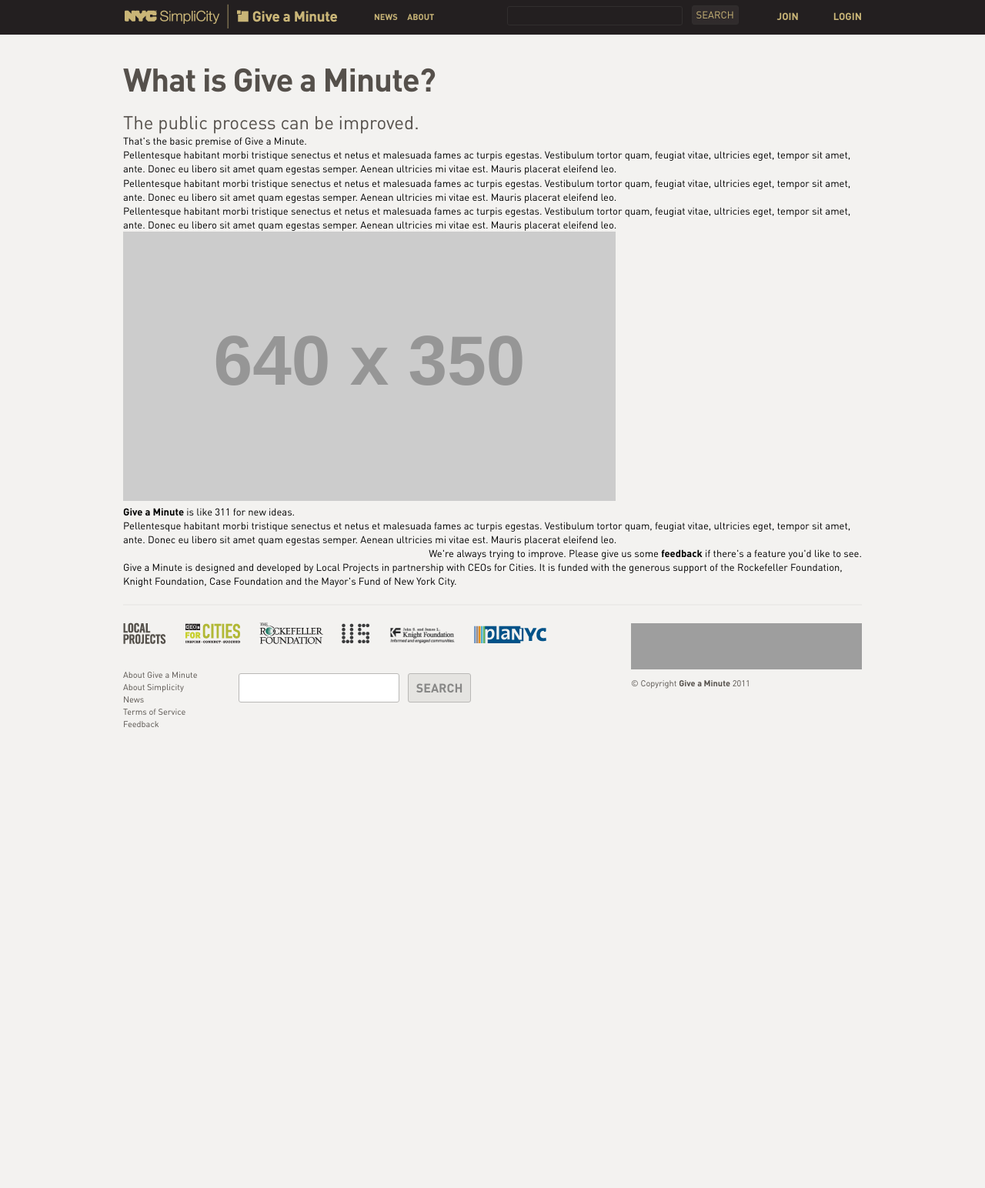
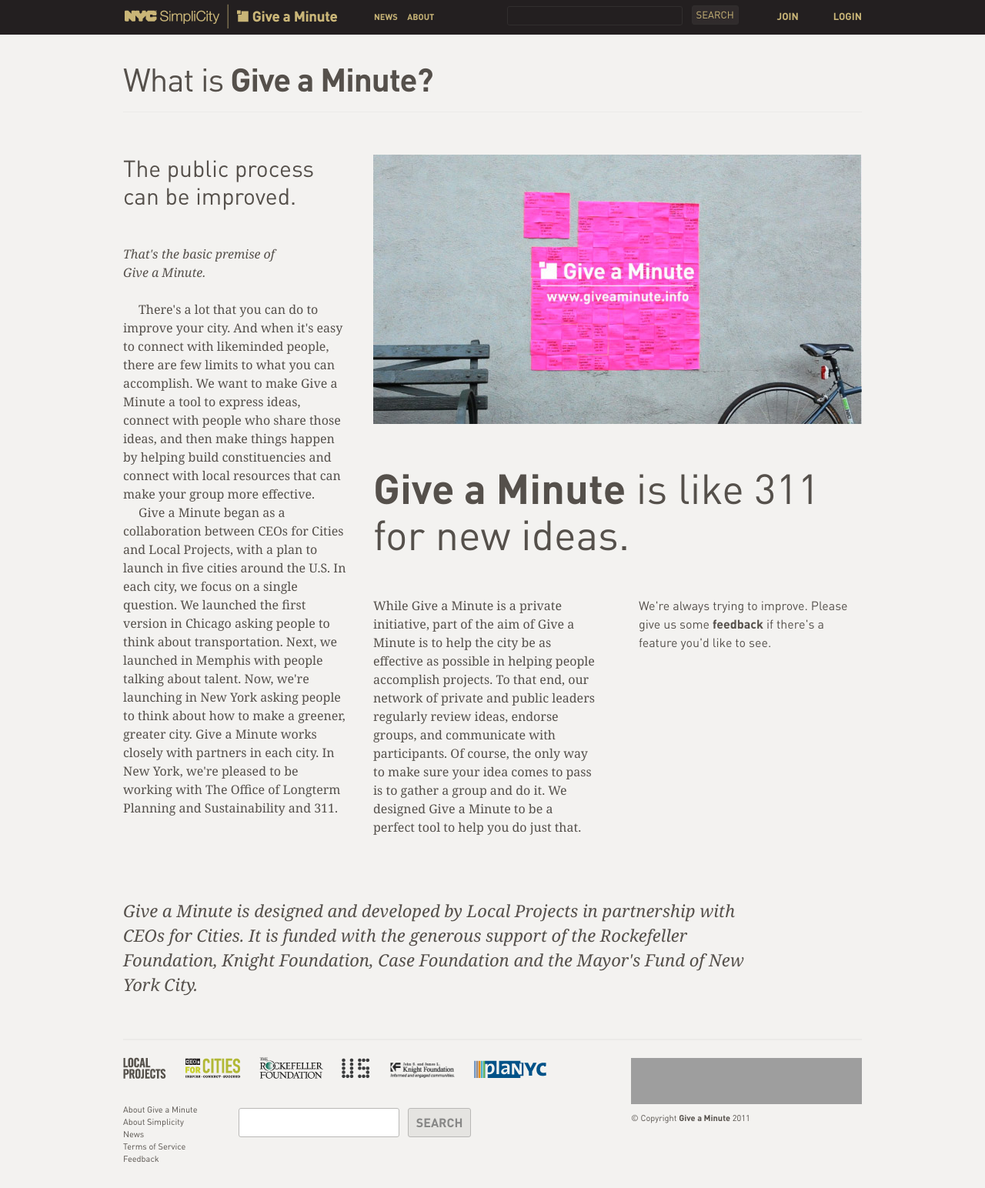
Before and after one commit to typecode/gam-ui-dep, a Python web app: template templates/about.html in a window 1280 px wide. Shown: the whole page at 77% size. Run offline with Jinja, Linux system fonts and the light colour scheme; the template is opened without the code that fills it, so the values that code supplies are empty; grey boxes labelled with a size stand in for pictures from a placeholder-image service; some libraries are stand-ins or nearby versions; grey boxes are pictures that could not be loaded.

Commit message:
styled "about" page

```diff
--- a/templates/about.html
+++ b/templates/about.html
@@ -7,36 +7,38 @@
 {% block continent %}
 	<div class='continent about'>
 		<div class='headlands'>
-			<h1>What is <strong>Give a Minute?</strong></h1>
+			<h1><span class="unbold">What is</span> Give a Minute?</h1>
 		</div>
 
-		<div class='midlands'>
+		<div class='midlands clearfix'>
+
 			<div class="west">
 				<div class="box">
 					<div class="hd">
 						<h2>The public process can be improved.</h2>
 					</div>
 					<div class="bd">
-						<p class="fancy">That's the basic premise of Give a Minute.</p>
-						<p>Pellentesque habitant morbi tristique senectus et netus et malesuada fames ac turpis egestas. Vestibulum tortor quam, feugiat vitae, ultricies eget, tempor sit amet, ante. Donec eu libero sit amet quam egestas semper. Aenean ultricies mi vitae est. Mauris placerat eleifend leo.</p>
-						<p>Pellentesque habitant morbi tristique senectus et netus et malesuada fames ac turpis egestas. Vestibulum tortor quam, feugiat vitae, ultricies eget, tempor sit amet, ante. Donec eu libero sit amet quam egestas semper. Aenean ultricies mi vitae est. Mauris placerat eleifend leo.</p>
-						<p>Pellentesque habitant morbi tristique senectus et netus et malesuada fames ac turpis egestas. Vestibulum tortor quam, feugiat vitae, ultricies eget, tempor sit amet, ante. Donec eu libero sit amet quam egestas semper. Aenean ultricies mi vitae est. Mauris placerat eleifend leo.</p>
+						<p class="fancy">That's the basic premise of<br />Give a Minute.<br /><br /></p>
+						<p class="indent">There's a lot that you can do to improve your city. And when it's easy to connect with likeminded people, there are few limits to what you can accomplish. We want to make Give a Minute a tool to express ideas, connect with people who share those ideas, and then make things happen by helping build constituencies and connect with local resources that can make your group more effective.</p>
+						<p class="indent">Give a Minute began as a collaboration between CEOs for Cities and Local Projects, with a plan to launch in five cities around the U.S. In each city, we focus on a single question. We launched the first version in Chicago asking people to think about transportation. Next, we launched in Memphis with people talking about talent. Now, we're launching in New York asking people to think about how to make a greener, greater city. Give a Minute works closely with partners in each city. In New York, we're pleased to be working with The Office of Longterm Planning and Sustainability and 311.</p>
 					</div>
 				</div>
 			</div>
-			<div class="east">
-				<img src="http://placehold.it/640x350" alt="" class=""/>
+
+			<div class="east ">
+				<img src="/static/images/image_about.jpg" width="635" height="350" alt="" class=""/>
 				<blockquote class="pullquote">
 					<p><strong>Give a Minute</strong> is like 311 for new ideas.</p>
 				</blockquote>
 				<div class="west">
-					<p>Pellentesque habitant morbi tristique senectus et netus et malesuada fames ac turpis egestas. Vestibulum tortor quam, feugiat vitae, ultricies eget, tempor sit amet, ante. Donec eu libero sit amet quam egestas semper. Aenean ultricies mi vitae est. Mauris placerat eleifend leo.</p>
+					<p>While Give a Minute is a private initiative, part of the aim of Give a Minute is to help the city be as effective as possible in helping people accomplish projects. To that end, our network of private and public leaders regularly review ideas, endorse groups, and communicate with participants. Of course, the only way to make sure your idea comes to pass is to gather a group and do it. We designed Give a Minute to be a perfect tool to help you do just that.</p>
 				</div>
 				<div class="east">
 					<p>We're always trying to improve. Please give us some <strong>feedback</strong> if there's a feature you'd like to see.</p>
 				</div>
 			</div>
-			<div class="south">
+
+			<div class="south clearfix">
 				<p class="fancy big">Give a Minute is designed and developed by Local Projects in partnership with CEOs for Cities. It is funded with the generous support of the Rockefeller Foundation, Knight Foundation, Case Foundation and the Mayor's Fund of New York City.</p>
 			</div>
 		</div>
--- a/templates/register.html
+++ b/templates/register.html
@@ -135,7 +135,7 @@
 			next_button:tc.jQ('.ca-btn'),
 			back_button:tc.jQ('.foothills .back'),
 			watch_keypress:true,
-			first_step:'finish',
+			first_step:'start',
 			steps:{
 				'start':{
 					progress_selector:'.1',
--- a/ui/css/tc.gam.main.css
+++ b/ui/css/tc.gam.main.css
@@ -24,6 +24,7 @@
 h3{ font-size:14px; }
 .above-h1 { font-size: 13px; line-height: 13px; margin-bottom: 12px; font-weight: bold; text-transform: uppercase; display: block; letter-spacing: 1px;}
 .above-h1 em { font-weight: normal; font-style: italic; text-transform: none; }
+h1 span.unbold { font-weight: normal; }
 
 
 /* top bar */
@@ -362,3 +363,20 @@
 div.continent.create .midlands .step .below-input .suggested-keywords span { font-family: Georgia, Times, Times New Roman, serif; border-bottom: 1px solid #bab2a9; margin-right: 20px;}
 div.continent.create .midlands .step .below-input .suggested-keywords span:hover { border-bottom-color: #55504b;}
 div.continent.create .foothills { margin-bottom: 125px; }
+
+
+/* About page */
+div.continent.about { }
+div.continent.about .midlands { border-top:1px solid #ebeae8; font-size: 16px; line-height: 20px; color: #55504b; padding: 55px 0 25px 0;}
+div.continent.about .midlands > .west { width: 290px; margin-right: 35px; }
+div.continent.about .midlands > .east { width: 635px; }
+div.continent.about .midlands > .south { width: 850px }
+div.continent.about .midlands h2 { font-size: 30px; line-height: 36px; margin-bottom: 45px; }
+div.continent.about .midlands p { font: 16px/24px Georgia, Times, Times New Roman, serif; }
+div.continent.about .midlands p.fancy { font-style: italic; text-indent: 0;}
+div.continent.about .midlands p.indent { text-indent: 20px; }
+div.continent.about .midlands .south p { font: 22px/32px Georgia, Times, Times New Roman, serif; font-style: italic; display: block; margin-top: 80px;}
+div.continent.about .midlands blockquote.pullquote p { display: block; margin: 48px 0 50px 0; font: 54px/60px DIN, Helvetica, Arial, sans-serif; }
+div.continent.about .midlands > .east > .west { width: 290px; margin-right: 35px; }
+div.continent.about .midlands > .east > .east { width: 290px; }
+div.continent.about .midlands > .east > .east p { font: 16px/24px DIN, Helvetica, Arial, sans-serif; }
```
Also changed, not shown: ui/images/image_about.jpg (added).
